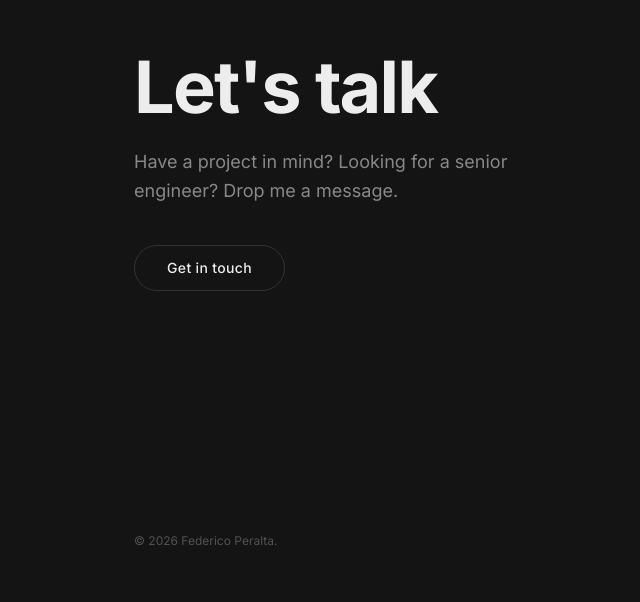
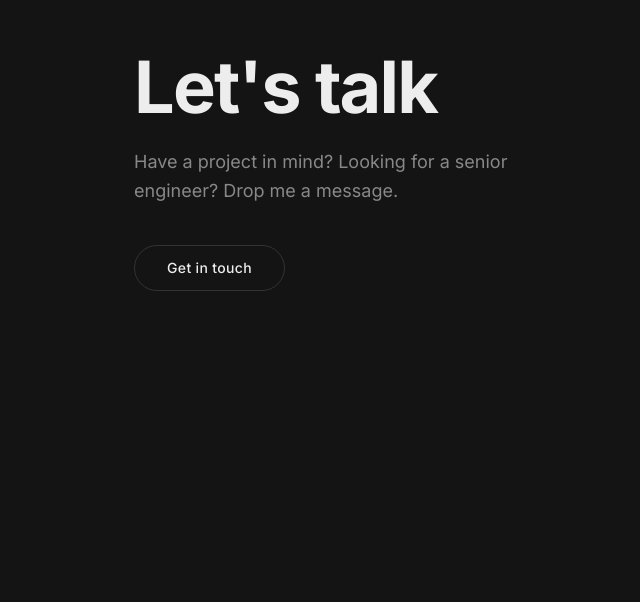
Before and after one commit to peraltafederico/portfolio, an Astro site: page / in a window 1280 px wide. Shown: the part 4409-5011 px from the top of the page, without its empty margins (538-1178 px from the left). Built offline with nearby package versions, Linux system fonts and the light colour scheme; Astro itself is replaced by a stand-in of ours.

Commit message:
fix: remove footer text

```diff
--- a/src/components/Footer.astro
+++ b/src/components/Footer.astro
@@ -1,7 +1,4 @@
 ---
 ---
 <footer class="pt-20 pb-12">
-  <p class="text-xs leading-relaxed text-neutral-400 dark:text-neutral-600">
-    &copy; 2026 Federico Peralta.
-  </p>
 </footer>
```
